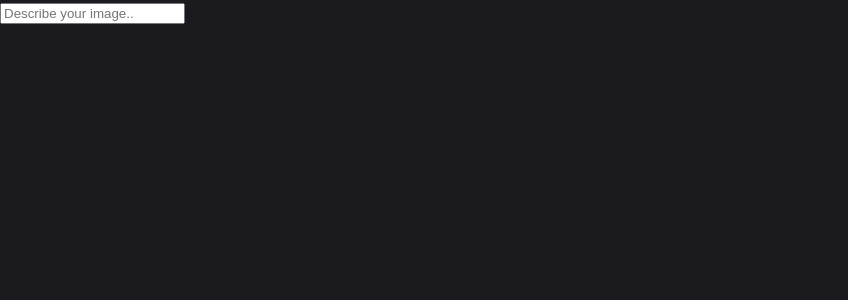
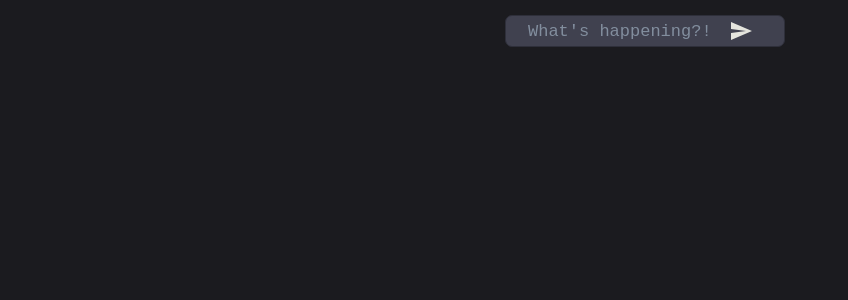
Before and after one commit to tomsabu444/ImageGeneration-DesktopApp, a React (Vite) app in the folder src/renderer/: page / in a window 1280 px wide. Shown: the top 300 px of the page, without its empty margins (0-848 px from the left). Built offline with nearby package versions, Linux system fonts and the light colour scheme.

Commit message:
input text area

```diff
--- a/package.json
+++ b/package.json
@@ -22,6 +22,7 @@
     "@electron-toolkit/utils": "^3.0.0",
     "@emotion/react": "^11.11.4",
     "@emotion/styled": "^11.11.5",
+    "@mui/icons-material": "^5.15.18",
     "@mui/material": "^5.15.18",
     "electron-updater": "^6.1.7"
   },
--- a/src/renderer/src/components/ImageGeneration.jsx
+++ b/src/renderer/src/components/ImageGeneration.jsx
@@ -1,11 +1,24 @@
 import React from 'react'
-
+import './styles/ImageGeneration.css'
+import SendIcon from '@mui/icons-material/Send'
+import { TextareaAutosize } from '@mui/material'
 function ImageGeneration() {
   return (
     <>
       <div className="main-container">
         <div className="image-promte-box">
-          <input type="text"  placeholder='Describe your image..'/>
+          <div className="input-place">
+            <TextareaAutosize
+              id="inputpost"
+              placeholder="What's happening?!"
+              className="send-input"
+              autoFocus
+            />
+
+            <div className="send">
+              <SendIcon className="send-icon" />
+            </div>
+          </div>
         </div>
       </div>
     </>
--- a/src/renderer/src/components/styles/ImageGeneration.css
+++ b/src/renderer/src/components/styles/ImageGeneration.css
@@ -0,0 +1,60 @@
+.image-promte-box {
+  display: flex;
+  justify-content: center;
+  align-items: end;
+
+}
+
+.message {
+  width: 100%;
+  height: 40px;
+}
+
+
+
+
+.input-place textarea {
+    outline: none;
+    font-size: 17px;
+    text-wrap: nowrap;
+    background-color: transparent;
+    border: none;
+    margin-left: 20px;
+    color: var(--color-ascent1);
+    resize: none;
+    width: calc(100% - 80px);
+
+  }
+
+
+.send-input::placeholder {
+  color: #828e9e;
+}
+
+.input-place {
+  display: flex;
+  flex-direction: row;
+  margin-top: 15px;
+  margin-left: 10px;
+  align-items: center;
+  background-color: #40414f;
+  border-radius: 7px;
+
+  width: 280px;
+  gap: 5px;
+  border: 1px solid #2e2f3a;
+}
+
+.send {
+  width: 3  0px;
+  height: 30px;
+  background-color: none;
+  display: flex;
+  align-items: center;
+  justify-content: center;
+  cursor: pointer;
+}
+
+.send-icon {
+  width: 17px;
+}
```
Also changed, not shown: 1 other file (tests, documents, lock files or other folders).
